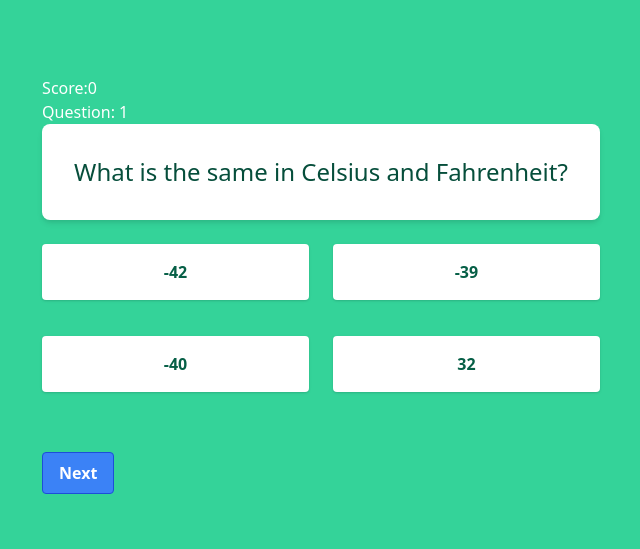
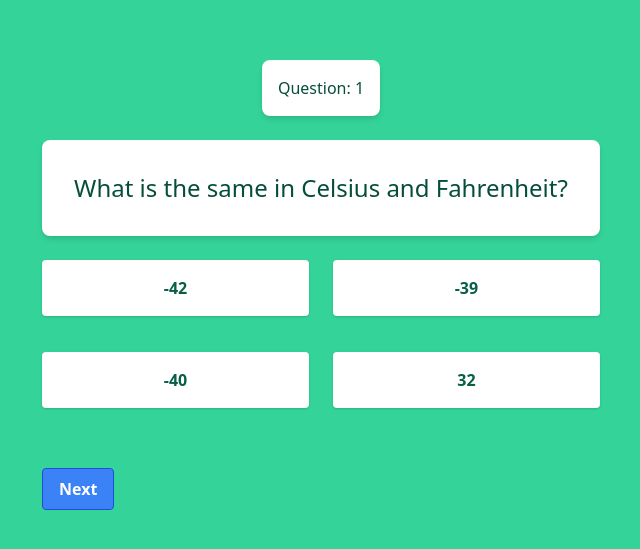
Before and after one commit to sahilpatel18/quizapp, a React (Create React App) app: page / in a window 1280 px wide. Shown: the part 163-712 px from the top of the page, without its empty margins (319-959 px from the left). Built offline with nearby package versions, Linux system fonts and the light colour scheme.

Commit message:
created seperate component to display current question that the user is on

```diff
--- /dev/null
+++ b/src/components/Header.js
@@ -0,0 +1,9 @@
+import React from "react";
+
+export const Header = ({ count }) => {
+  return (
+    <div style={{display: 'flex', justifyContent: 'center' }}>
+      <h1 className='bg-white text-green-900 p-4  rounded-lg shadow-md' >Question: {count}</h1>
+    </div>
+  );
+};
--- a/src/components/QuestionCard.js
+++ b/src/components/QuestionCard.js
@@ -2,6 +2,7 @@ import React, { useState } from "react";
 import { Button } from "../Button";
 import "../css/styles.css";
 import { toast } from "react-toastify";
+import { Header } from "./Header";
 
 const QuestionCard = ({
   question,
@@ -61,6 +62,7 @@ const QuestionCard = ({
           {score > 4 ? (
             <h1>
               CONGRATULATIONS! YOU ANSWERED ALL OF THE QUESTIONS CORRECTLY
+              <br />
             </h1>
           ) : (
             <div>
@@ -99,9 +101,8 @@ const QuestionCard = ({
         </>
       ) : (
         <>
-          <span>Score:{score}</span>
+          <Header count={count} />
           <br />
-          <span>Question: {count}</span>
           <div className='bg-white w-full text-green-900 p-8 rounded-lg shadow-md'>
             <h2
               className='text-2xl'
@@ -136,12 +137,11 @@ const QuestionCard = ({
                 name='Submit'
               />
             ) : (
-              <button
+              <Button
                 onClick={() => onClickNext()}
                 className='bg-blue-500 hover:bg-blue-700 text-white font-bold py-2 px-4 border border-blue-700 rounded'
-              >
-                Next
-              </button>
+                name='Next'
+              />
             )}
           </div>
         </>
```
